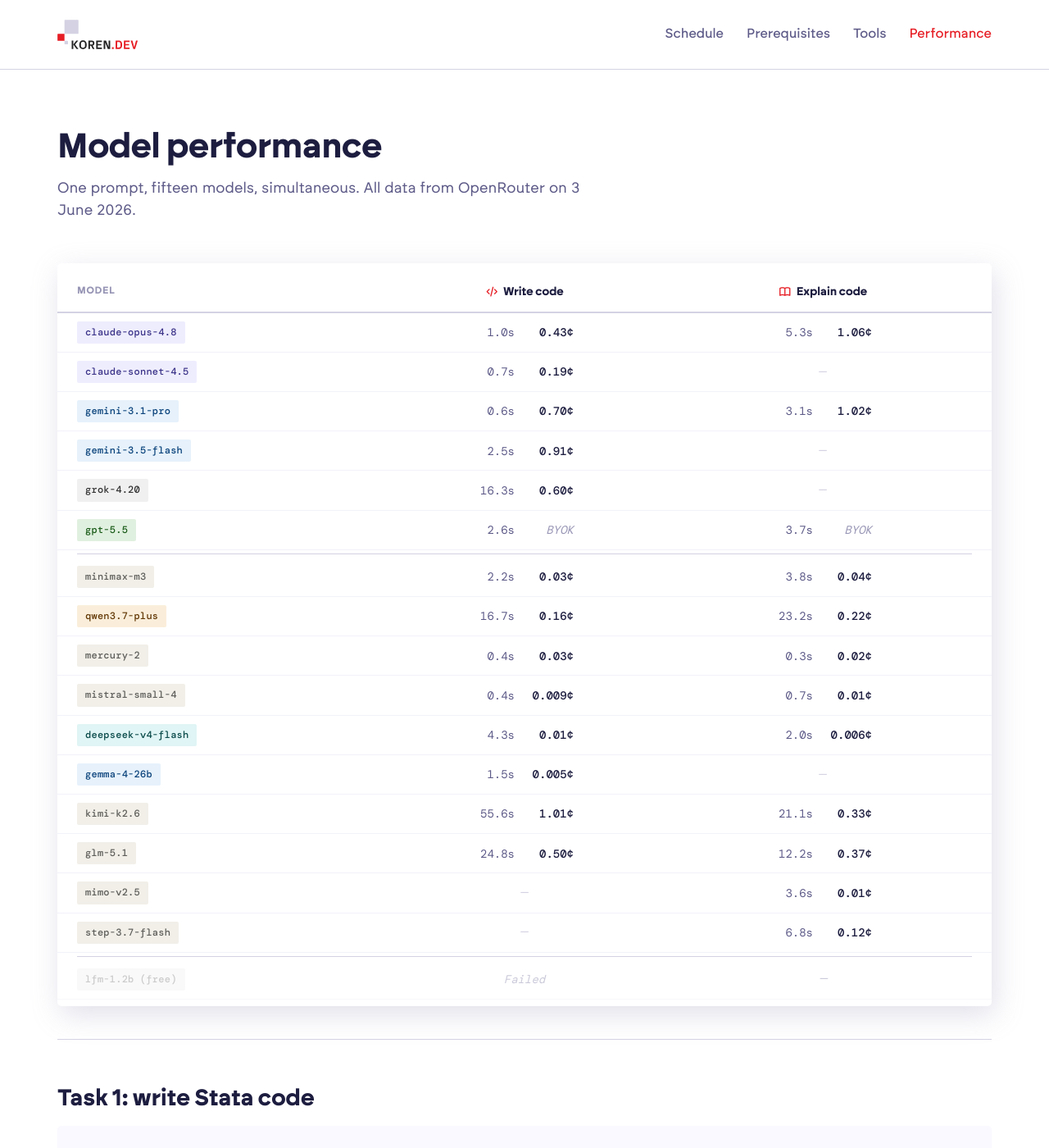
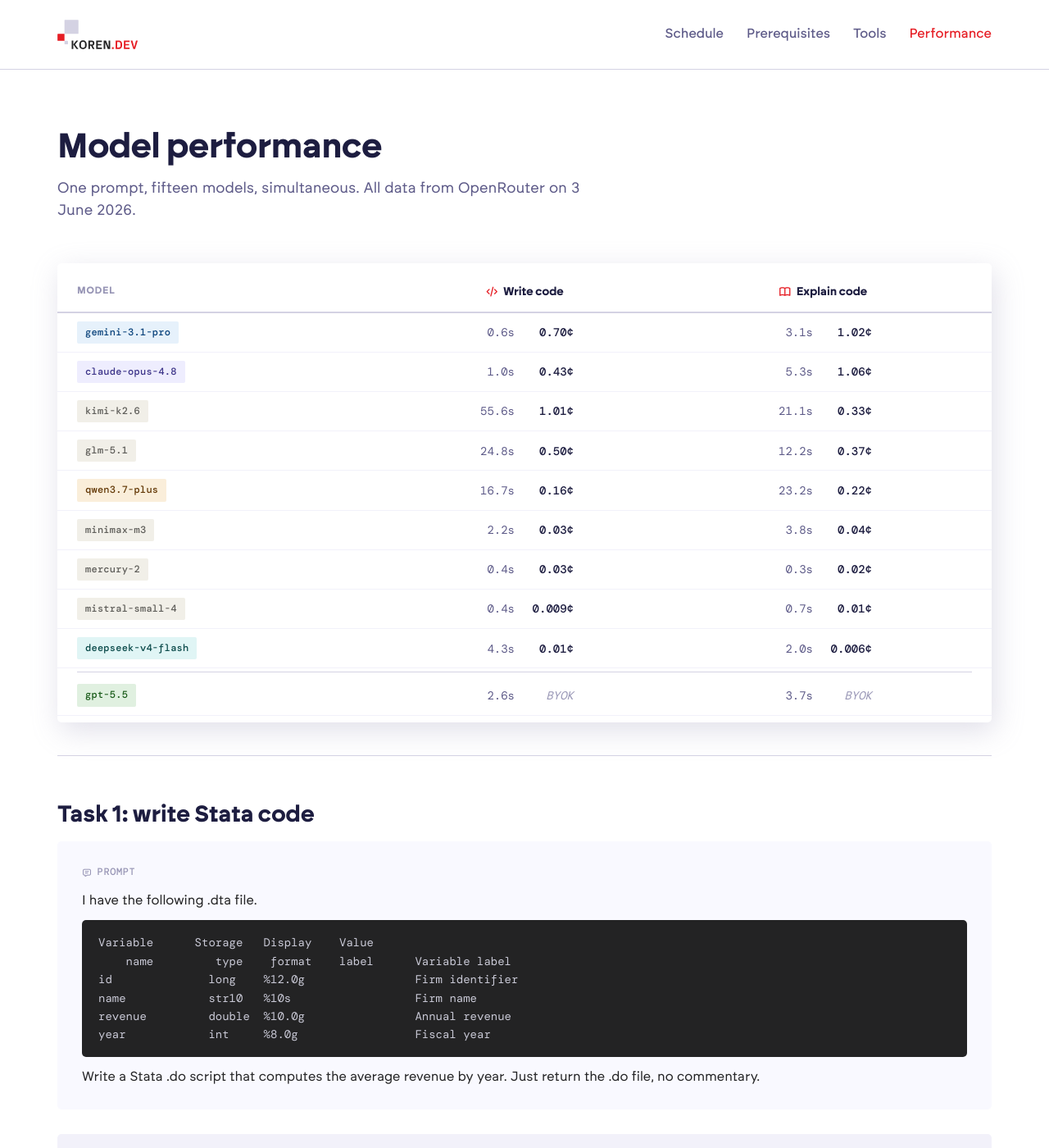
Before and after one commit to codedthinking/ai-workshop, a Jekyll site: the page built from performance.html, in a window 1280 px wide and 1400 px high. Shown: the whole window at 82% size. Built offline with Jekyll 4.4.1, drawn with Linux system fonts in a browser that asks for light colours; nearby versions of some CDN libraries; some web fonts are replaced.

Commit message:
Filter summary to models with both tasks, sort by total cost desc
9 models with both write+explain data, sorted from most expensive
(Gemini 3.1 Pro, 1.72 cents) to cheapest (DeepSeek V4 Flash,
0.016 cents). GPT 5.5 below divider (BYOK, no cost data).
Removed models with only one task from the comparison.

Co-Authored-By: Claude Opus 4.6 (1M context) <noreply@anthropic.com>

```diff
--- a/performance.html
+++ b/performance.html
@@ -28,49 +28,36 @@ description: "The same Stata prompt sent to 11 models simultaneously via OpenRou
         </div>
       </div>
 
-      <!-- Rows -->
+      <!-- Rows: sorted by total cost (write + explain), decreasing. Only models with both tasks. -->
+      <div class="compare-row">
+        <div class="compare-model"><span class="model-slug google">gemini-3.1-pro</span></div>
+        <div class="compare-stats"><span class="cs-time">0.6s</span><span class="cs-cost">0.70&cent;</span></div>
+        <div class="compare-stats"><span class="cs-time">3.1s</span><span class="cs-cost">1.02&cent;</span></div>
+      </div>
       <div class="compare-row">
         <div class="compare-model"><span class="model-slug anthropic">claude-opus-4.8</span></div>
         <div class="compare-stats"><span class="cs-time">1.0s</span><span class="cs-cost">0.43&cent;</span></div>
         <div class="compare-stats"><span class="cs-time">5.3s</span><span class="cs-cost">1.06&cent;</span></div>
       </div>
       <div class="compare-row">
-        <div class="compare-model"><span class="model-slug anthropic">claude-sonnet-4.5</span></div>
-        <div class="compare-stats"><span class="cs-time">0.7s</span><span class="cs-cost">0.19&cent;</span></div>
-        <div class="compare-stats cs-na">&mdash;</div>
+        <div class="compare-model"><span class="model-slug other">kimi-k2.6</span></div>
+        <div class="compare-stats"><span class="cs-time">55.6s</span><span class="cs-cost">1.01&cent;</span></div>
+        <div class="compare-stats"><span class="cs-time">21.1s</span><span class="cs-cost">0.33&cent;</span></div>
       </div>
       <div class="compare-row">
-        <div class="compare-model"><span class="model-slug google">gemini-3.1-pro</span></div>
-        <div class="compare-stats"><span class="cs-time">0.6s</span><span class="cs-cost">0.70&cent;</span></div>
-        <div class="compare-stats"><span class="cs-time">3.1s</span><span class="cs-cost">1.02&cent;</span></div>
-      </div>
-      <div class="compare-row">
-        <div class="compare-model"><span class="model-slug google">gemini-3.5-flash</span></div>
-        <div class="compare-stats"><span class="cs-time">2.5s</span><span class="cs-cost">0.91&cent;</span></div>
-        <div class="compare-stats cs-na">&mdash;</div>
-      </div>
-      <div class="compare-row">
-        <div class="compare-model"><span class="model-slug xai">grok-4.20</span></div>
-        <div class="compare-stats"><span class="cs-time">16.3s</span><span class="cs-cost">0.60&cent;</span></div>
-        <div class="compare-stats cs-na">&mdash;</div>
-      </div>
-      <div class="compare-row">
-        <div class="compare-model"><span class="model-slug openai">gpt-5.5</span></div>
-        <div class="compare-stats"><span class="cs-time">2.6s</span><span class="cs-cost cs-byok">BYOK</span></div>
-        <div class="compare-stats"><span class="cs-time">3.7s</span><span class="cs-cost cs-byok">BYOK</span></div>
-      </div>
-
-      <div class="compare-divider"></div>
-
-      <div class="compare-row">
-        <div class="compare-model"><span class="model-slug other">minimax-m3</span></div>
-        <div class="compare-stats"><span class="cs-time">2.2s</span><span class="cs-cost">0.03&cent;</span></div>
-        <div class="compare-stats"><span class="cs-time">3.8s</span><span class="cs-cost">0.04&cent;</span></div>
+        <div class="compare-model"><span class="model-slug other">glm-5.1</span></div>
+        <div class="compare-stats"><span class="cs-time">24.8s</span><span class="cs-cost">0.50&cent;</span></div>
+        <div class="compare-stats"><span class="cs-time">12.2s</span><span class="cs-cost">0.37&cent;</span></div>
       </div>
       <div class="compare-row">
         <div class="compare-model"><span class="model-slug qwen">qwen3.7-plus</span></div>
         <div class="compare-stats"><span class="cs-time">16.7s</span><span class="cs-cost">0.16&cent;</span></div>
         <div class="compare-stats"><span class="cs-time">23.2s</span><span class="cs-cost">0.22&cent;</span></div>
+      </div>
+      <div class="compare-row">
+        <div class="compare-model"><span class="model-slug other">minimax-m3</span></div>
+        <div class="compare-stats"><span class="cs-time">2.2s</span><span class="cs-cost">0.03&cent;</span></div>
+        <div class="compare-stats"><span class="cs-time">3.8s</span><span class="cs-cost">0.04&cent;</span></div>
       </div>
       <div class="compare-row">
         <div class="compare-model"><span class="model-slug other">mercury-2</span></div>
@@ -87,38 +74,13 @@ description: "The same Stata prompt sent to 11 models simultaneously via OpenRou
         <div class="compare-stats"><span class="cs-time">4.3s</span><span class="cs-cost">0.01&cent;</span></div>
         <div class="compare-stats"><span class="cs-time">2.0s</span><span class="cs-cost">0.006&cent;</span></div>
       </div>
-      <div class="compare-row">
-        <div class="compare-model"><span class="model-slug google">gemma-4-26b</span></div>
-        <div class="compare-stats"><span class="cs-time">1.5s</span><span class="cs-cost">0.005&cent;</span></div>
-        <div class="compare-stats cs-na">&mdash;</div>
-      </div>
-      <div class="compare-row">
-        <div class="compare-model"><span class="model-slug other">kimi-k2.6</span></div>
-        <div class="compare-stats"><span class="cs-time">55.6s</span><span class="cs-cost">1.01&cent;</span></div>
-        <div class="compare-stats"><span class="cs-time">21.1s</span><span class="cs-cost">0.33&cent;</span></div>
-      </div>
-      <div class="compare-row">
-        <div class="compare-model"><span class="model-slug other">glm-5.1</span></div>
-        <div class="compare-stats"><span class="cs-time">24.8s</span><span class="cs-cost">0.50&cent;</span></div>
-        <div class="compare-stats"><span class="cs-time">12.2s</span><span class="cs-cost">0.37&cent;</span></div>
-      </div>
-      <div class="compare-row">
-        <div class="compare-model"><span class="model-slug other">mimo-v2.5</span></div>
-        <div class="compare-stats cs-na">&mdash;</div>
-        <div class="compare-stats"><span class="cs-time">3.6s</span><span class="cs-cost">0.01&cent;</span></div>
-      </div>
-      <div class="compare-row">
-        <div class="compare-model"><span class="model-slug other">step-3.7-flash</span></div>
-        <div class="compare-stats cs-na">&mdash;</div>
-        <div class="compare-stats"><span class="cs-time">6.8s</span><span class="cs-cost">0.12&cent;</span></div>
-      </div>
 
       <div class="compare-divider"></div>
 
-      <div class="compare-row compare-fail">
-        <div class="compare-model"><span class="model-slug free">lfm-1.2b (free)</span></div>
-        <div class="compare-stats">Failed</div>
-        <div class="compare-stats cs-na">&mdash;</div>
+      <div class="compare-row">
+        <div class="compare-model"><span class="model-slug openai">gpt-5.5</span></div>
+        <div class="compare-stats"><span class="cs-time">2.6s</span><span class="cs-cost cs-byok">BYOK</span></div>
+        <div class="compare-stats"><span class="cs-time">3.7s</span><span class="cs-cost cs-byok">BYOK</span></div>
       </div>
 
     </div>
```
